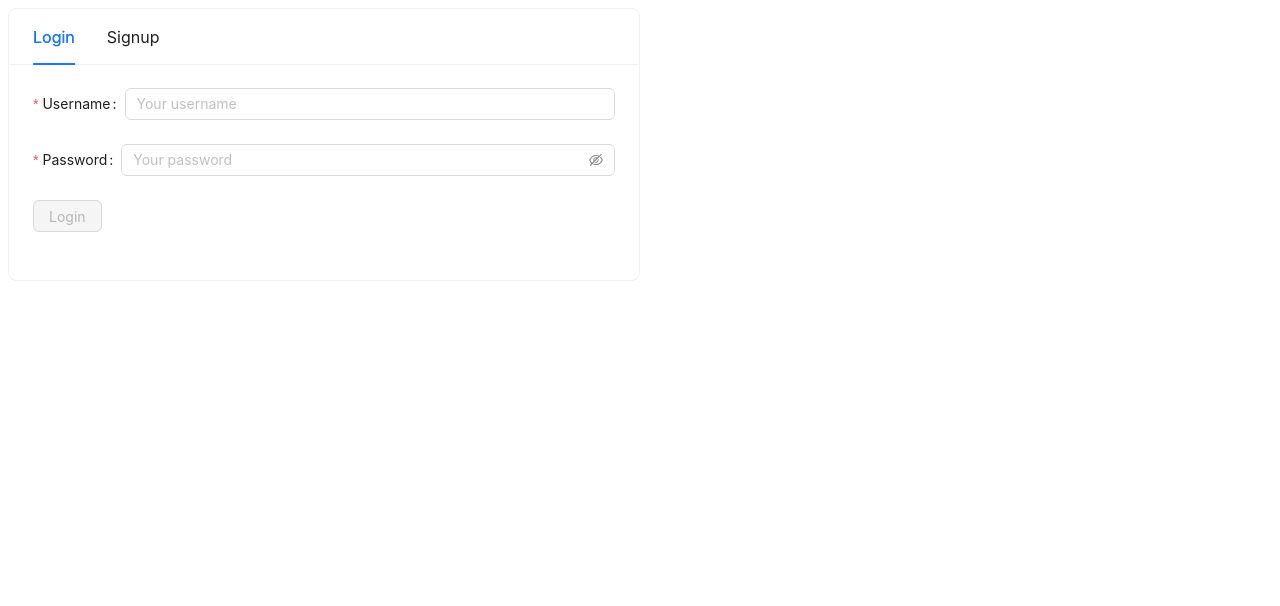
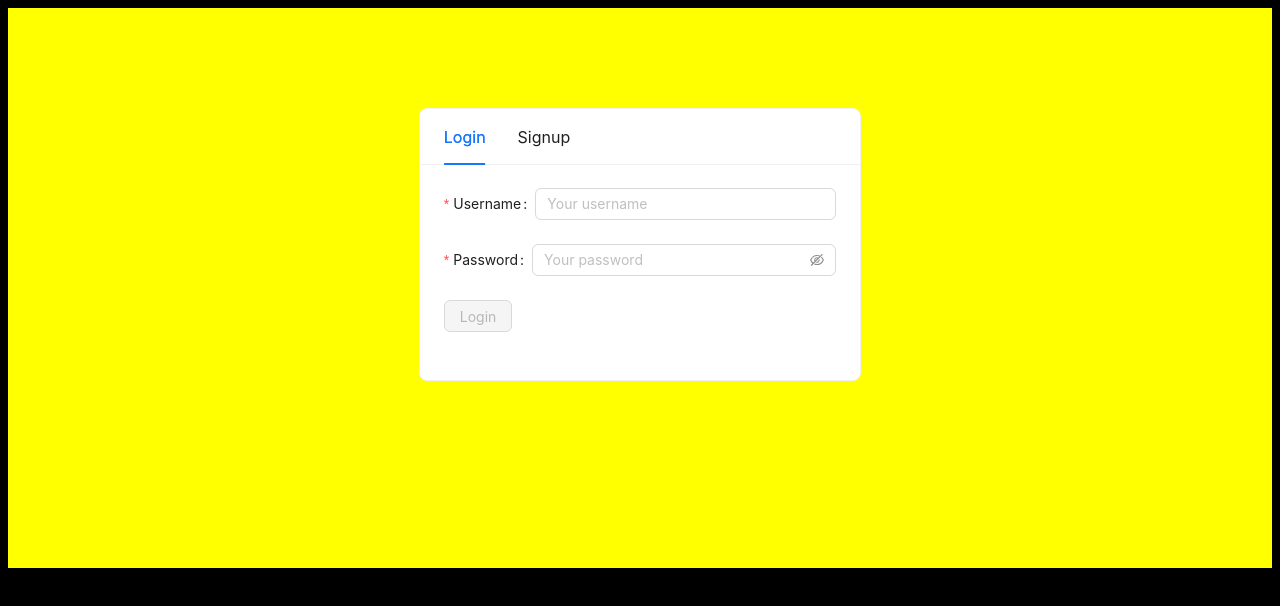
Before and after one commit to shyokmg/fruit-mayhem, a React (Vite) app in the folder client/: page / in a window 1280 px wide. Shown: the top 606 px of the page. Built offline with nearby package versions, Linux system fonts and the light colour scheme.

Commit message:
Updated login style and added initial sample buttons

```diff
--- a/client/src/App.css
+++ b/client/src/App.css
@@ -1,5 +1,6 @@
 body {
   font-family: 'Rubik', sans-serif;
+  background-color: black;
 }
 
 h1,
--- a/client/src/components/LoginCard.jsx
+++ b/client/src/components/LoginCard.jsx
@@ -32,7 +32,8 @@ const tabList = [
     <>
       <Card
         style={{
-          width: '50%',
+          width: '35%',
+          margin: '100px'
         }}
         // title="Card title"
         tabList={tabList}
--- a/client/src/pages/Home.jsx
+++ b/client/src/pages/Home.jsx
@@ -1,30 +1,59 @@
 // import { useQuery } from '@apollo/client';
-import { useState } from 'react';
-import { Link } from 'react-router-dom';
-import Auth from '../utils/auth';
-import LoginForm from '../components/LoginForm';
-import LoginCard from '../components/LoginCard'
+import { useState } from "react";
+import { Flex, Layout, Button, theme } from "antd";
+const { Header, Content, Footer } = Layout;
+import { Link } from "react-router-dom";
+import Auth from "../utils/auth";
+import LoginCard from "../components/LoginCard";
 
 // import { QUERY_PROFILES } from '../utils/queries';
 
 const Home = () => {
-    console.log(Auth.loggedIn())
-    console.log(Auth.getToken())
+    const [startGamePressed, setStartGamePressed] = useState(false);
+
+  const handleStartGame = () => {
+    setStartGamePressed(true);
+    // Add any additional logic or functionality here when the "Start Game" button is pressed
+  };
   return (
     <main>
-      <div>
-        <div>
-          {Auth.loggedIn() ? (
-            <div>
-                <div><Link onClick={Auth.logout}>logout</Link></div>
+        <Flex justify="center" align="center">
+
+      <Layout
+        style={{
+          background: "yellow",
+          width: 1024,
+          height: 560,
+        }}
+      >
+
+        <Content>
+            {Auth.loggedIn() ? (
+                <div style={{
+                    margin: '200px'
+                  }}>
+                <Flex justify="center" align="center" gap='middle' vertical>
+                {startGamePressed ? (
+                  <p>Game started! Here is the game content.</p>
+                ) : (
+                  <>
+
+                  <Button onClick={handleStartGame}>Start Game</Button>
+                  <Button>Options</Button>
+                  <Button onClick={Auth.logout}>logout</Button>
+                  </>
+                )}
+              </Flex>
+
                 </div>
-          ):(
-            <div>
-                <div><LoginCard /></div>
-            </div>
-          )}
-        </div>
-      </div>
+            ) : (
+                <Flex justify="center" align="center">
+                    <LoginCard />
+                </Flex>
+            )}
+        </Content>
+      </Layout>
+        </Flex>
     </main>
   );
 };
```
